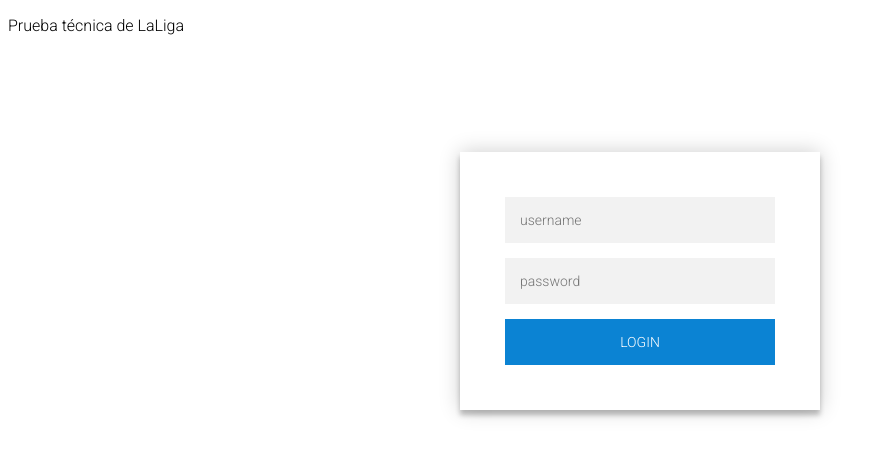
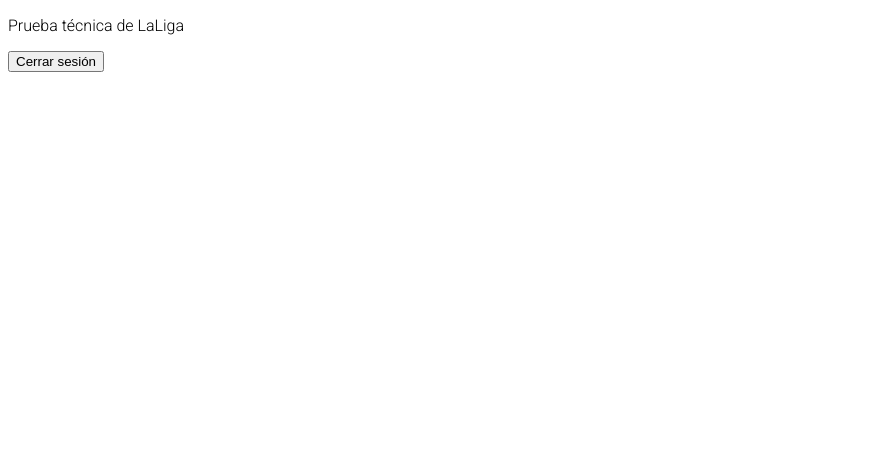
Before and after one commit to Albertosnp/Login-regresIn-React-Redux, a React (Create React App) app: page / in a window 1280 px wide. Shown: the top 458 px of the page, without its empty margins (0-882 px from the left). Built offline with nearby package versions, Linux system fonts and the light colour scheme.

Commit message:
Added redux-thunk

```diff
--- a/package.json
+++ b/package.json
@@ -22,6 +22,7 @@
 		"redux": "^4.0.5",
 		"redux-devtools-extension": "^2.13.8",
 		"redux-saga": "^1.1.3",
+		"redux-thunk": "^2.3.0",
 		"styled-components": "^5.1.1",
 		"typescript": "~3.7.2"
 	},
--- a/src/App.tsx
+++ b/src/App.tsx
@@ -7,12 +7,13 @@
   console.log(token);
   const handlerClick = () => {
     localStorage.removeItem("token");
+    //Añadir estado global
     setlogin(false);
   };
   return (
     <div>
       <p>Prueba técnica de LaLiga</p>
-      {!token ? (
+      {!login ? (
         <LoginForm />
       ) : (
         <button onClick={() => handlerClick()}>Cerrar sesión</button>
--- a/src/components/LoginForm/LoginForm.jsx
+++ b/src/components/LoginForm/LoginForm.jsx
@@ -22,8 +22,6 @@
   const handleSubmit = (e) => {
     e.preventDefault();
     e.target.value = "";
-  // email = "eve.holt@reqres.in",
-  // password = "cityslicka"
     //Para que no se envien datos al servidor vacios
     if (!userName || !password) return;
 
@@ -53,7 +51,7 @@
             placeholder="password"
             onChange={handlerChange}
           />
-          <button>login</button>
+          <button>Iniciar sesión</button>
         </form>
       </div>
     </div>
```
Also changed, not shown: 1 other file (tests, documents, lock files or other folders).
